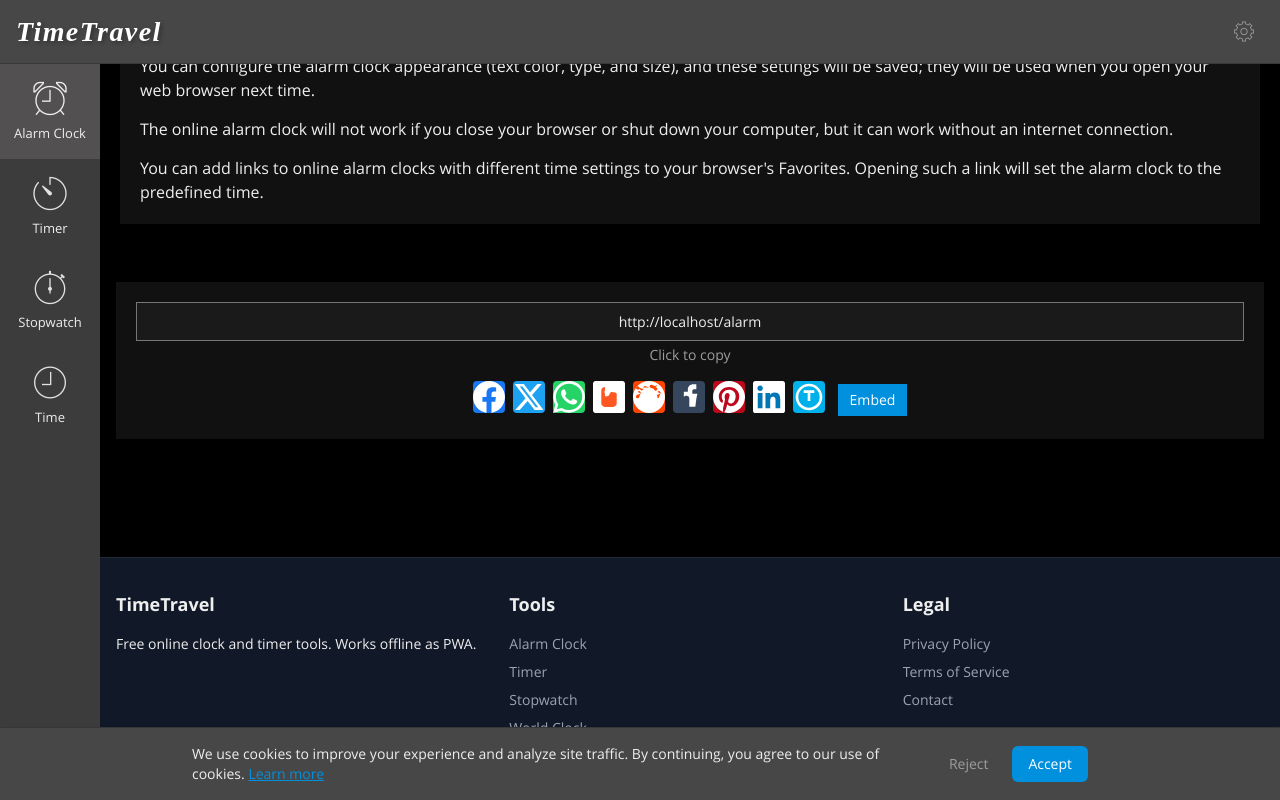
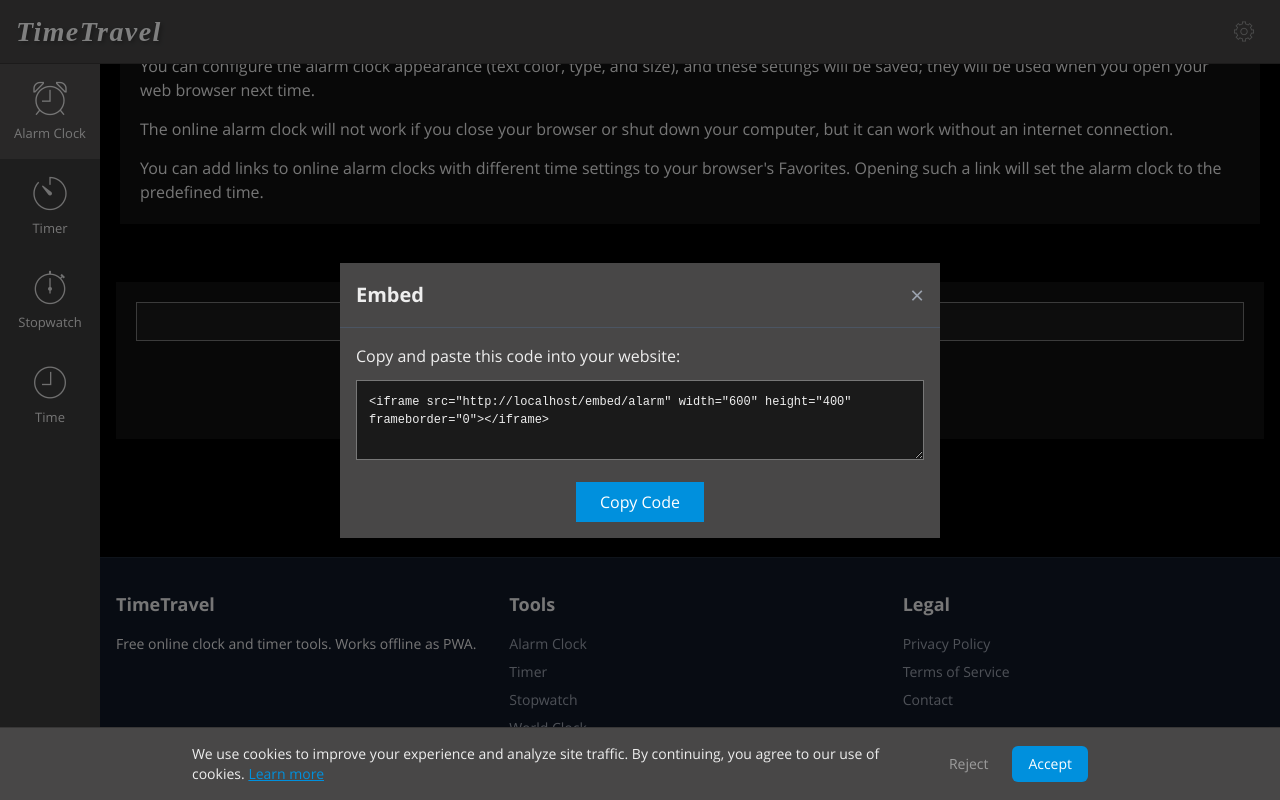
Before and after one commit to t20264699-netizen/timetravel, a Next.js app: page /alarm in a window 1280 px wide. Both pictures are taken after a click on the button "Embed". Shown: the part 1321-2121 px from the top of the page. Built offline with nearby package versions, Linux system fonts and the light colour scheme; no server answers.

Commit message:
Fix embed button functionality - add modal with embed code

```diff
--- a/components/ShareSection.tsx
+++ b/components/ShareSection.tsx
@@ -1,6 +1,6 @@
 'use client'
 
-import { useState, useEffect } from 'react'
+import { useState, useEffect, useMemo } from 'react'
 import { FacebookIcon, TwitterIcon, WhatsAppIcon, BloggerIcon, RedditIcon, TumblrIcon, PinterestIcon, LinkedInIcon, LiveJournalIcon } from './SocialIcons'
 
 interface ShareSectionProps {
@@ -10,6 +10,7 @@ interface ShareSectionProps {
 export function ShareSection({ pageTitle }: ShareSectionProps) {
   const [currentUrl, setCurrentUrl] = useState('')
   const [dynamicTitle, setDynamicTitle] = useState('TimeTravel')
+  const [showEmbedModal, setShowEmbedModal] = useState(false)
 
   useEffect(() => {
     if (typeof window !== 'undefined') {
@@ -57,6 +58,34 @@ export function ShareSection({ pageTitle }: ShareSectionProps) {
       window.open(shareUrl, '_blank', 'width=600,height=400')
     }
   }
+
+  const embedUrl = useMemo(() => {
+    if (typeof window === 'undefined' || !currentUrl) return ''
+    try {
+      const url = new URL(currentUrl)
+      const path = url.pathname
+
+      // Determine embed URL based on current page
+      if (path.startsWith('/alarm') || path.startsWith('/set-alarm-for')) {
+        return `${url.origin}/embed/alarm`
+      } else if (path.startsWith('/timer') || path.startsWith('/set-timer-for')) {
+        return `${url.origin}/embed/timer`
+      } else if (path.startsWith('/stopwatch')) {
+        return `${url.origin}/embed/stopwatch`
+      } else if (path.startsWith('/world-clock') || path.startsWith('/time/')) {
+        return `${url.origin}/embed/world-clock`
+      }
+
+      // Default to alarm
+      return `${url.origin}/embed/alarm`
+    } catch {
+      return ''
+    }
+  }, [currentUrl])
+
+  const embedCode = useMemo(() => {
+    return `<iframe src="${embedUrl}" width="600" height="400" frameborder="0"></iframe>`
+  }, [embedUrl])
 
   return (
     <div className="row mb-4">
@@ -129,7 +158,11 @@ export function ShareSection({ pageTitle }: ShareSectionProps) {
                 </button>
               </li>
               <li>
-                <button className="btn btn-primary btn-embed" style={{ borderRadius: 0, padding: '6px 12px', fontSize: '14px', height: '32px', display: 'inline-flex', alignItems: 'center', justifyContent: 'center' }}>
+                <button
+                  onClick={() => setShowEmbedModal(true)}
+                  className="btn btn-primary btn-embed"
+                  style={{ borderRadius: 0, padding: '6px 12px', fontSize: '14px', height: '32px', display: 'inline-flex', alignItems: 'center', justifyContent: 'center' }}
+                >
                   Embed
                 </button>
               </li>
@@ -137,6 +170,50 @@ export function ShareSection({ pageTitle }: ShareSectionProps) {
           </div>
         </div>
       </div>
+
+      {/* Embed Modal */}
+      {showEmbedModal && (
+        <div className="fixed inset-0 bg-black bg-opacity-50 flex items-center justify-center z-50">
+          <div className="bg-[#484747] w-full" style={{ borderRadius: 0, maxWidth: '600px' }}>
+            <div className="flex justify-between items-center p-4 border-b border-gray-600">
+              <h2 className="text-xl font-bold text-white">Embed</h2>
+              <button
+                onClick={() => setShowEmbedModal(false)}
+                className="text-gray-400 hover:text-white text-2xl"
+              >
+                ×
+              </button>
+            </div>
+            <div className="p-4">
+              <p className="text-white mb-3">Copy and paste this code into your website:</p>
+              <textarea
+                readOnly
+                value={embedCode}
+                className="w-full p-3 bg-[#333] text-white border border-gray-600"
+                rows={3}
+                style={{ borderRadius: '0', fontFamily: 'monospace', fontSize: '12px' }}
+                onClick={(e) => {
+                  (e.target as HTMLTextAreaElement).select()
+                  navigator.clipboard.writeText((e.target as HTMLTextAreaElement).value)
+                  alert('Embed code copied to clipboard!')
+                }}
+              />
+              <div className="mt-4 text-center">
+                <button
+                  onClick={() => {
+                    navigator.clipboard.writeText(embedCode)
+                    alert('Embed code copied to clipboard!')
+                  }}
+                  className="px-6 py-2 bg-[#0090dd] text-white hover:bg-[#00a1f7]"
+                  style={{ borderRadius: '0' }}
+                >
+                  Copy Code
+                </button>
+              </div>
+            </div>
+          </div>
+        </div>
+      )}
     </div>
   )
 }
```
